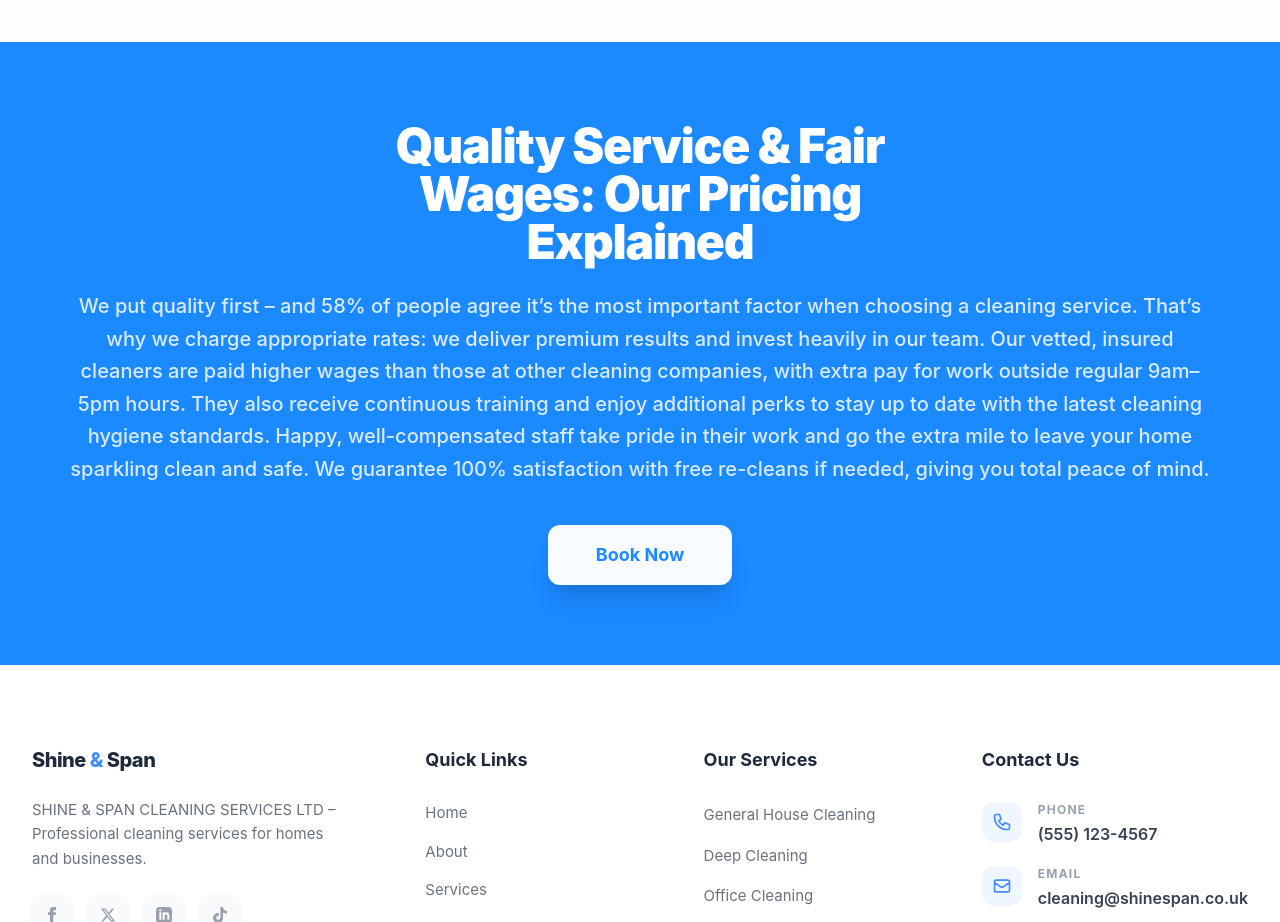
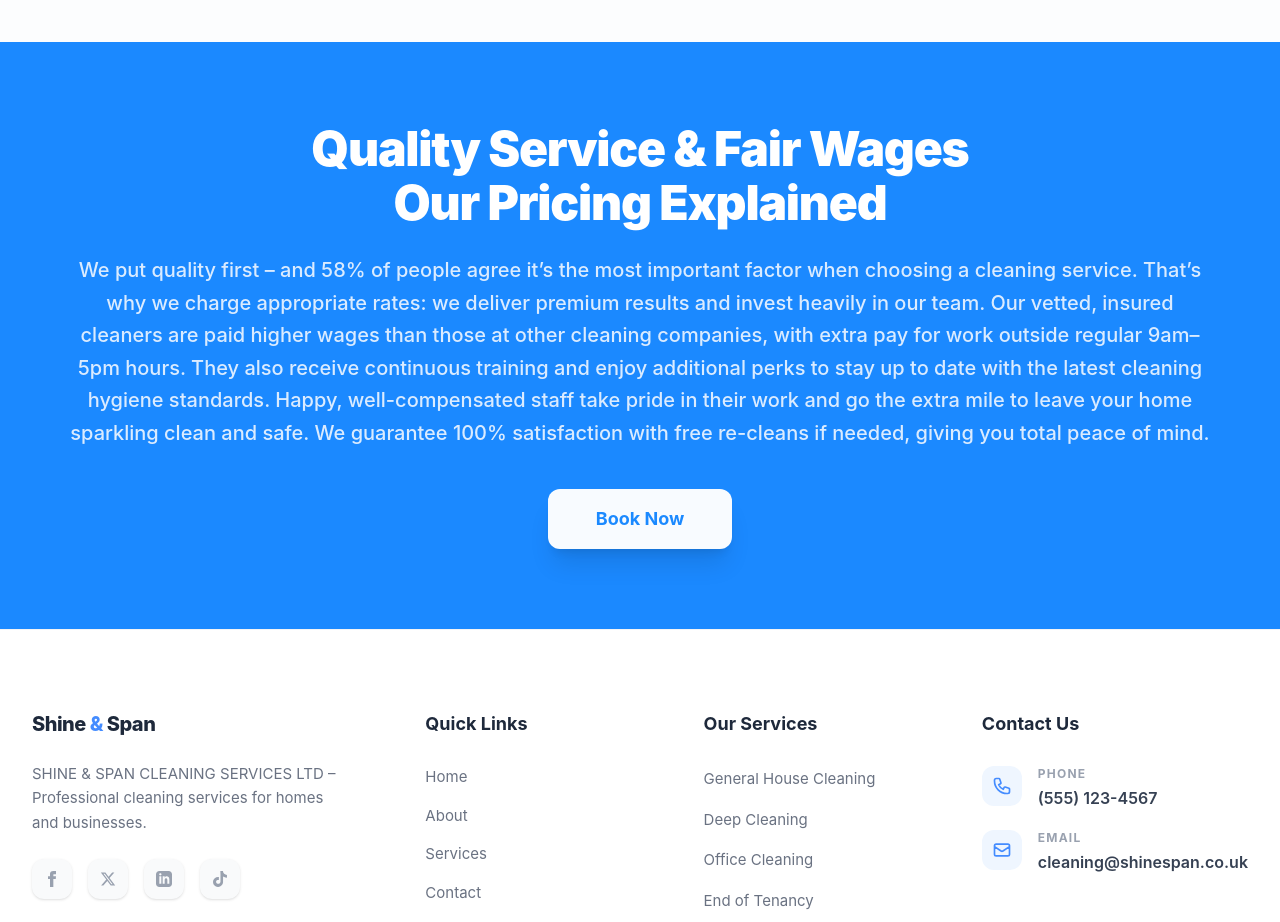
Before and after one commit to asim007464/Shine-Span-project, a React (Vite) app: page /services in a window 1280 px wide. Shown: the part 2960-3882 px from the top of the page. Built offline with nearby package versions, Linux system fonts and the light colour scheme.

Commit message:
fix some more issues again02

```diff
--- a/src/components/Servicescomponents/BookCTA.jsx
+++ b/src/components/Servicescomponents/BookCTA.jsx
@@ -5,11 +5,11 @@ const BookCTA = () => {
   return (
     <section className="bg-[#1b89ff] py-20 px-4 text-center font-jakarta">
       <div className="max-w-6xl flex flex-col justify-center items-center  mx-auto">
-        <h2 className="text-white max-w-2xl text-4xl md:text-5xl font-black mb-6 tracking-tight">
-          Quality Service & Fair Wages: Our Pricing Explained
+        <h2 className="text-white max-w-2xl text-4xl md:text-5xl font-black mb-6 leading-13.5 tracking-tight">
+          Quality Service & Fair Wages Our Pricing Explained
         </h2>
 
-        <p className="text-blue-50  text-lg md:text-xl mb-10 leading-relaxed  font-medium opacity-90">
+        <p className="text-blue-50  text-lg md:text-xl mb-10 leading-relaxed   font-medium opacity-90">
           We put quality first – and 58% of people agree it’s the most important
           factor when choosing a cleaning service. That’s why we charge
           appropriate rates: we deliver premium results and invest heavily in
```
